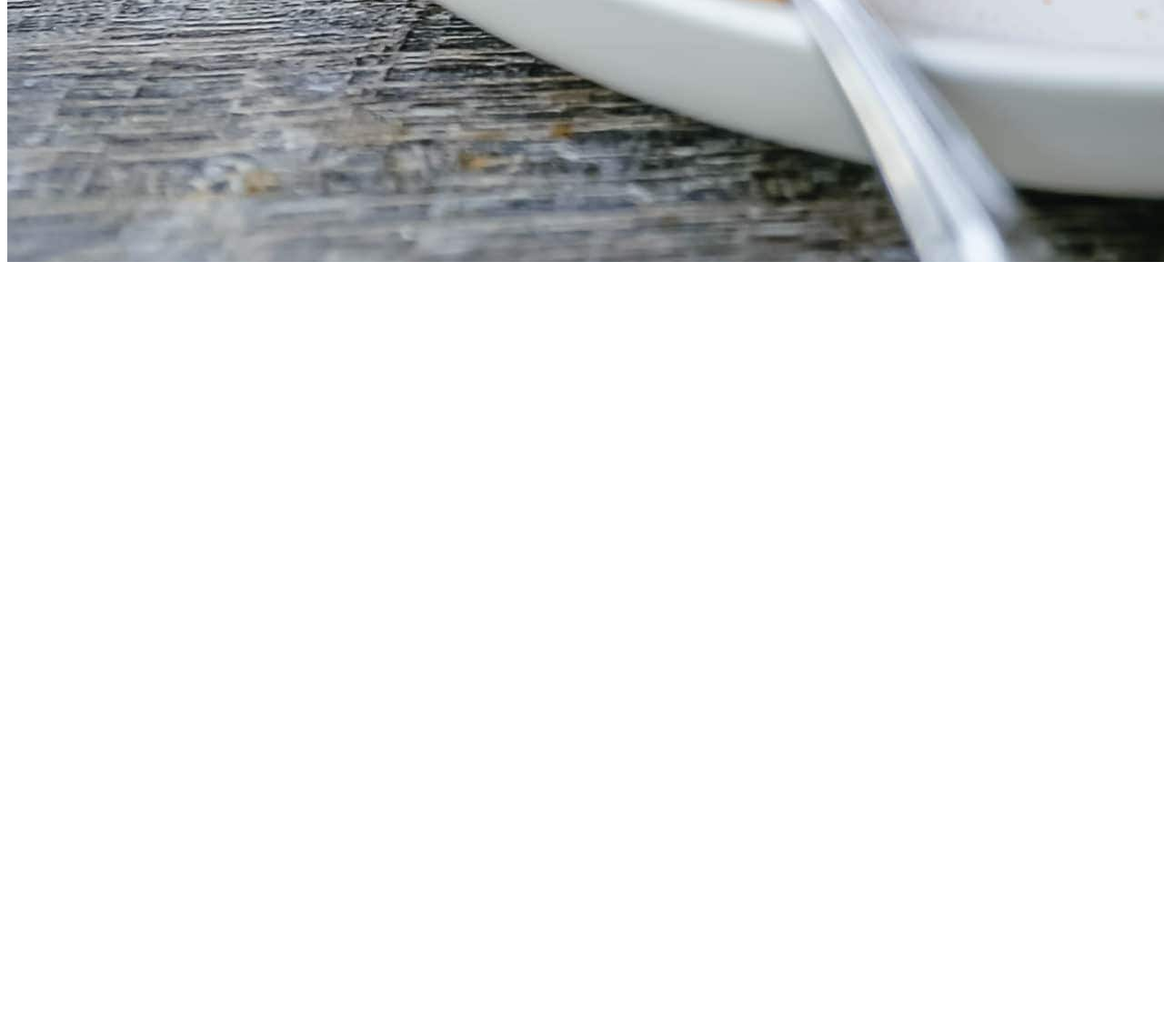
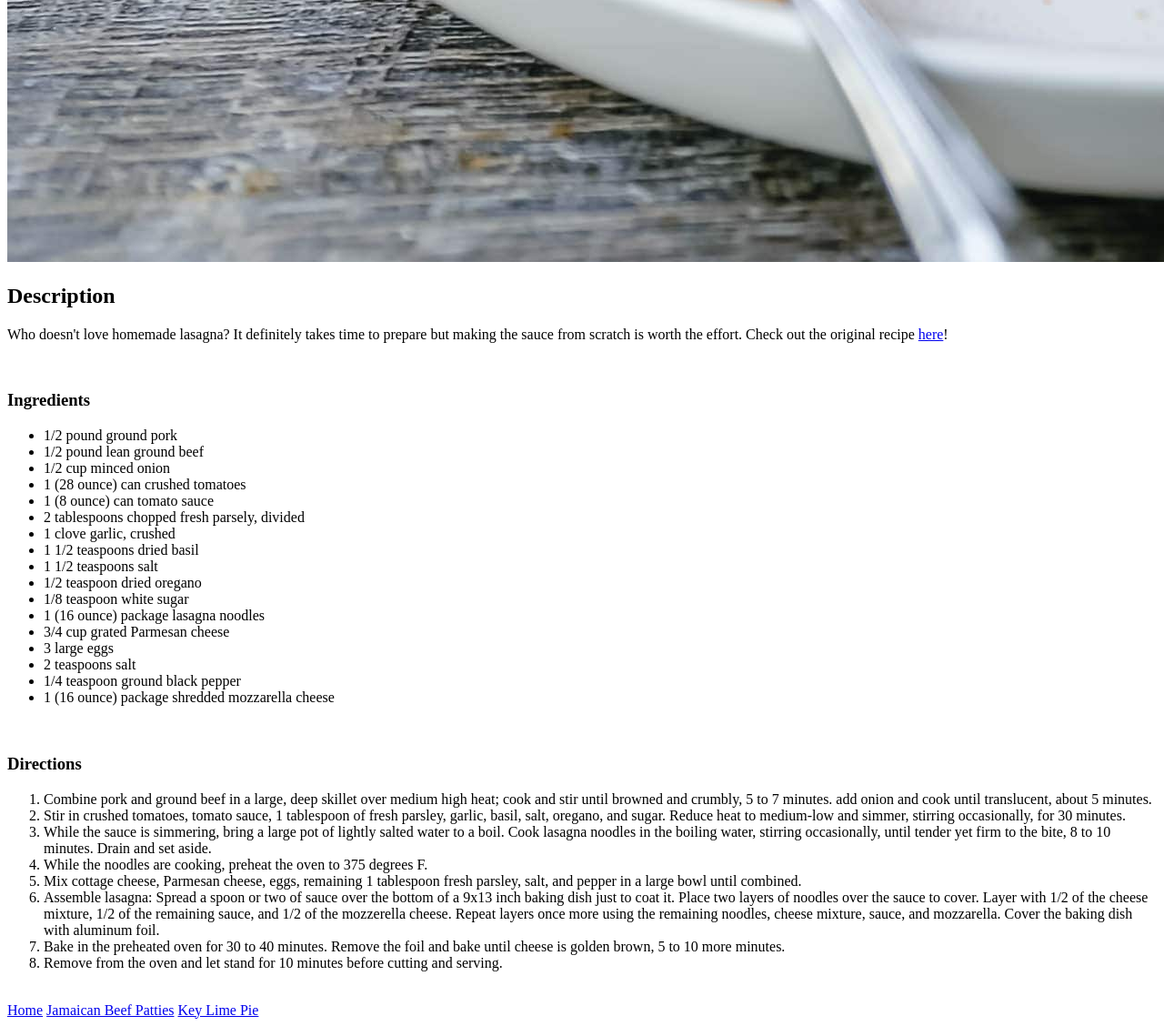
Before and after one commit to bpb2008/odin-recipes, a plain HTML site: page recipes/lasagna.html in a window 1280 px wide. Shown: the part 1330-2458 px from the top of the page at 91% size. Before the commit the page ends 1630 px from the top, so only its background shows below. Drawn offline with Linux system fonts and the light colour scheme.

Commit message:
Add text to Lasagna

```diff
--- a/recipes/lasagna.html
+++ b/recipes/lasagna.html
@@ -8,5 +8,47 @@
     <body>
         <h1>Lasagna</h1>
         <img src="images/classiclasagna.jpeg">
+        <br>
+        <h2>Description</h2>
+        <p>Who doesn't love homemade lasagna? It definitely takes time to prepare but making the sauce from scratch is worth the effort. Check out the original recipe <a href="https://www.allrecipes.com/recipe/19344/homemade-lasagna/">here</a>!</p>
+        <br>
+        <h3>Ingredients</h3>
+            <ul>
+                <li>1/2 pound ground pork</li>
+                <li>1/2 pound lean ground beef</li>
+                <li>1/2 cup minced onion</li>
+                <li>1 (28 ounce) can crushed tomatoes</li>
+                <li>1 (8 ounce) can tomato sauce</li>
+                <li>2 tablespoons chopped fresh parsely, divided</li>
+                <li>1 clove garlic, crushed</li>
+                <li>1 1/2 teaspoons dried basil</li>
+                <li>1 1/2 teaspoons salt</li>
+                <li>1/2 teaspoon dried oregano</li>
+                <li>1/8 teaspoon white sugar</li>
+                <li>1 (16 ounce) package lasagna noodles</li>
+                <li>3/4 cup grated Parmesan cheese</li>
+                <li>3 large eggs</li>
+                <li>2 teaspoons salt</li>
+                <li>1/4 teaspoon ground black pepper</li>
+                <li>1 (16 ounce) package shredded mozzarella cheese</li>
+            </ul>
+        <br>
+        <h3>Directions</h3>
+            <ol>
+                <li>Combine pork and ground beef in a large, deep skillet over medium high heat; cook and stir until browned and crumbly, 5 to 7 minutes. add onion and cook until translucent, about 5 minutes.</li>
+                <li>Stir in crushed tomatoes, tomato sauce, 1 tablespoon of fresh parsley, garlic, basil, salt, oregano, and sugar. Reduce heat to medium-low and simmer, stirring occasionally, for 30 minutes.</li>
+                <li>While the sauce is simmering, bring a large pot of lightly salted water to a boil. Cook lasagna noodles in the boiling water, stirring occasionally, until tender yet firm to the bite, 8 to 10 minutes. Drain and set aside.</li>
+                <li>While the noodles are cooking, preheat the oven to 375 degrees F.</li>
+                <li>Mix cottage cheese, Parmesan cheese, eggs, remaining 1 tablespoon fresh parsley, salt, and pepper in a large bowl until combined.</li>
+                <li>Assemble lasagna: Spread a spoon or two of sauce over the bottom of a 9x13 inch baking dish just to coat it. Place two layers of noodles over the sauce to cover. Layer with 1/2 of the cheese mixture, 1/2 of the remaining sauce, and 1/2 of the mozzerella cheese. Repeat layers once more using the remaining noodles, cheese mixture, sauce, and mozzarella. Cover the baking dish with aluminum foil.</li>
+                <li>Bake in the preheated oven for 30 to 40 minutes. Remove the foil and bake until cheese is golden brown, 5 to 10 more minutes.</li>
+                <li>Remove from the oven and let stand for 10 minutes before cutting and serving.</li>
+            </ol>
+        <br>
+        <div>
+            <a href="odin-recipes/index.html">Home</a>
+            <a href="recipes/jamaicanpatties.html">Jamaican Beef Patties</a>
+            <a href="recipes/keylimepie.html">Key Lime Pie</a>
+        </div>
     </body>
 </html>
```
